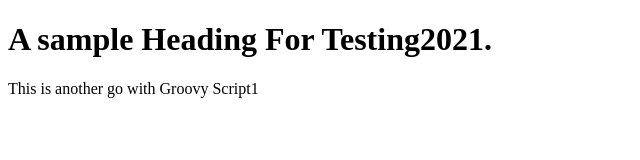
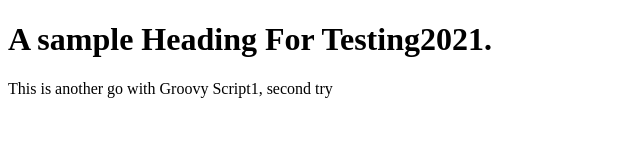
Before and after one commit to Sagar-Dahat/html-sample, a plain HTML site: page index.html in a window 1280 px wide. Shown: the full height of the page, 0-640 px from the left. Drawn offline with Linux system fonts and the light colour scheme.

Commit message:
Update index.html

```diff
--- a/index.html
+++ b/index.html
@@ -4,7 +4,7 @@
 
 <h1>A sample Heading For Testing2021. </h1>
 
-<p> This is another go with Groovy Script1</p>
+<p> This is another go with Groovy Script1, second try</p>
 
 
 </body>
```
